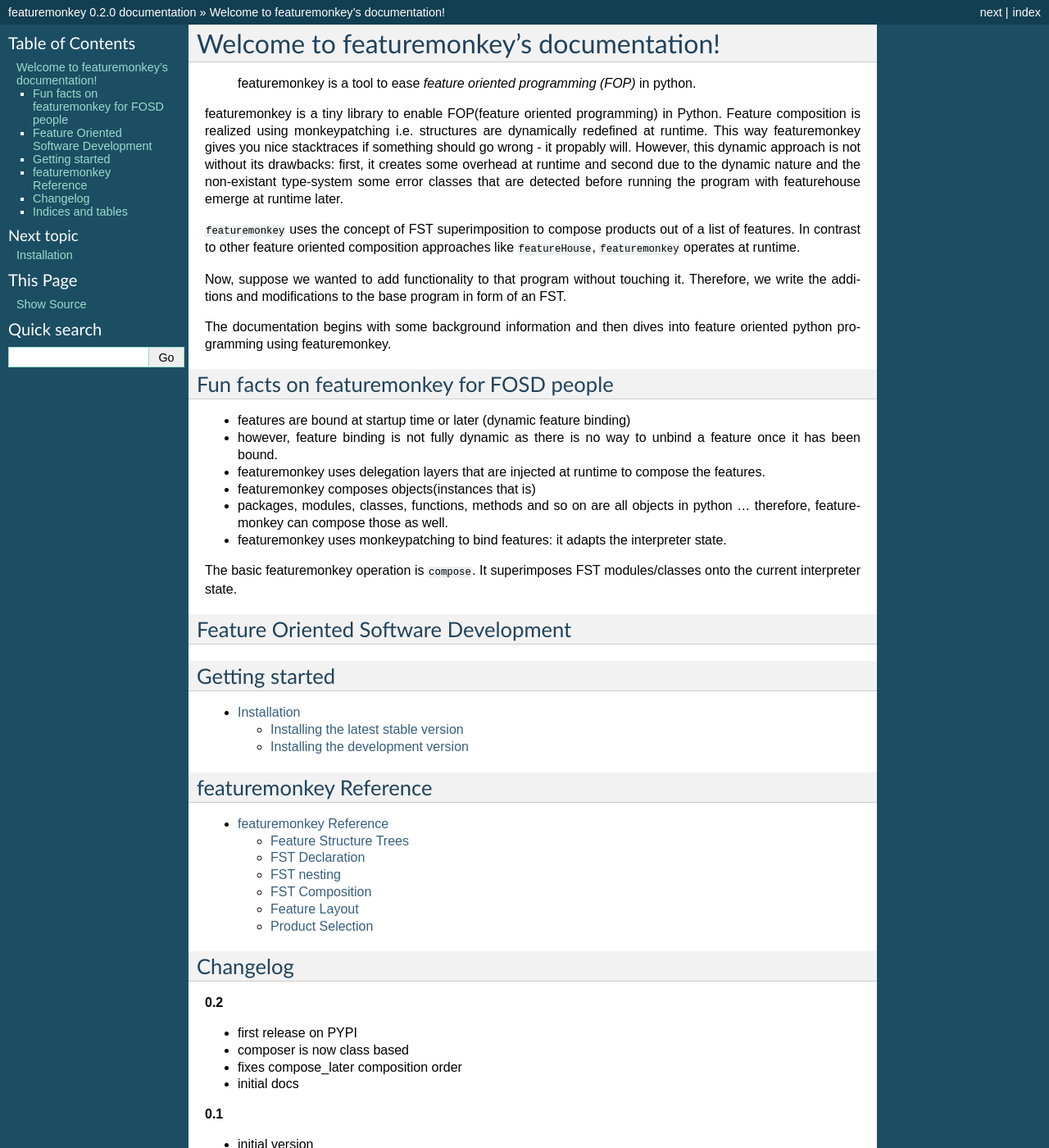
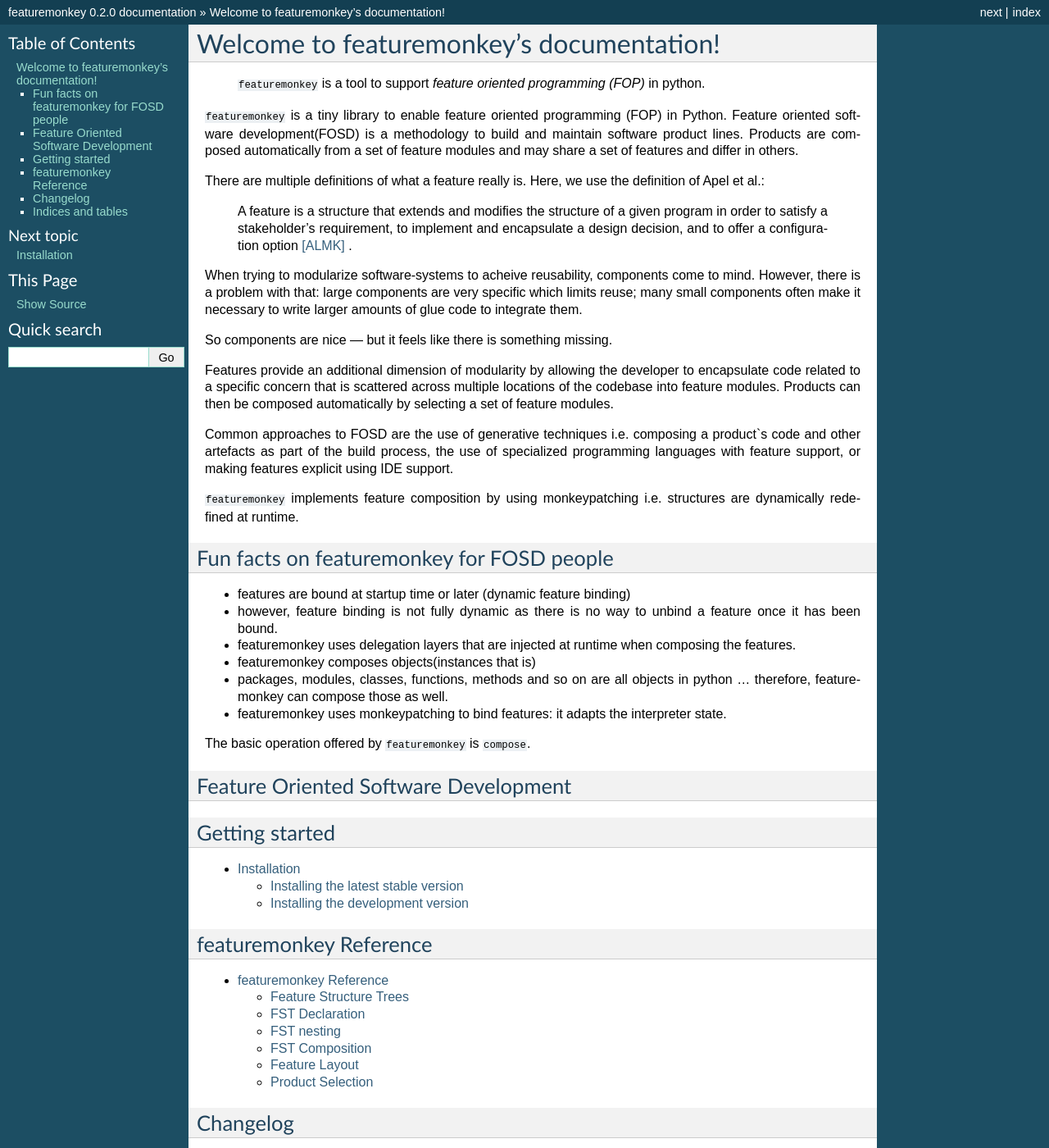
Before and after one commit to henzk/featuremonkey, a Sphinx documentation site: the page built from docs/index.rst, in a window 1280 px wide and 1400 px high. Shown: the whole window at 82% size. Built offline with Sphinx 7.4.7, drawn with Linux system fonts in a browser that asks for light colours; formulas are drawn with MathJax 3; pages that are not in the unit, such as notebooks, are missing from menus; some of the changed text lies outside the part shown.

Commit message:
docs: better intro

```diff
--- a/docs/index.rst
+++ b/docs/index.rst
@@ -2,23 +2,37 @@
 Welcome to featuremonkey's documentation!
 ##########################################
 
-    featuremonkey is a tool to ease *feature oriented programming (FOP)* in python.
+    ``featuremonkey`` is a tool to support *feature oriented programming (FOP)* in python.
 
 
-featuremonkey is a tiny library to enable FOP(feature oriented programming) in Python.
-Feature composition is realized using monkeypatching i.e. structures are dynamically redefined at runtime.
-This way featuremonkey gives you nice stacktraces if something should go wrong - it propably will.
-However, this dynamic approach is not without its drawbacks: first, it creates some overhead at runtime and second due to the dynamic nature and the non-existant type-system some error classes that are detected before running the program with featurehouse emerge at runtime later.
+``featuremonkey`` is a tiny library to enable feature oriented programming (FOP) in Python.
+Feature oriented software development(FOSD) is a methodology to build and maintain software product lines.
+Products are composed automatically from a set of feature modules and may share a set of features and differ in others.
 
-``featuremonkey`` uses the concept of FST superimposition to compose products out of a list of features.
-In contrast to other feature oriented composition approaches like ``featureHouse``, ``featuremonkey`` operates at runtime.
+There are multiple definitions of what a feature really is. Here, we use the definition of Apel et al.:
 
-Now, suppose we wanted to add functionality to that program without touching it.
-Therefore, we write the additions and modifications to the base program
-in form of an FST.
+    A feature is a structure that extends and modifies the structure of
+    a given program in order to satisfy a stakeholder’s requirement,
+    to implement and encapsulate a design decision,
+    and to offer a configuration option [ALMK]_ .
 
-The documentation begins with some background information
-and then dives into feature oriented python programming using featuremonkey.
+When trying to modularize software-systems to acheive reusability, components come to mind.
+However, there is a problem with that: large components are very specific which limits reuse;
+many small components often make it necessary to write larger amounts of glue code to integrate them.
+
+So components are nice --- but it feels like there is something missing.
+
+Features provide an additional dimension of modularity by allowing the developer to encapsulate
+code related to a specific concern that is scattered across multiple locations of the codebase into feature modules.
+Products can then be composed automatically by selecting a set of feature modules.
+
+Common approaches to FOSD are the use of generative techniques
+i.e. composing a product`s code and other artefacts as part of the build process,
+the use of specialized programming languages with feature support,
+or making features explicit using IDE support.
+
+``featuremonkey`` implements feature composition by using monkeypatching i.e. structures are dynamically redefined at runtime.
+
 
 *******************************************
 Fun facts on featuremonkey for FOSD people
@@ -27,14 +41,13 @@
 
 - features are bound at startup time or later (dynamic feature binding)
 - however, feature binding is not fully dynamic as there is no way to unbind a feature once it has been bound.
-- featuremonkey uses delegation layers that are injected at runtime to compose the features.
+- featuremonkey uses delegation layers that are injected at runtime when composing the features.
 - featuremonkey composes objects(instances that is)
 - packages, modules, classes, functions, methods and so on are all objects in python ... therefore, featuremonkey can compose those as well.
 - featuremonkey uses monkeypatching to bind features: it adapts the interpreter state.
 
 
-
-The basic featuremonkey operation is ``compose``. It superimposes FST modules/classes onto the current interpreter state.
+The basic operation  offered by ``featuremonkey`` is ``compose``.
 
 ***************************************
 Feature Oriented Software Development
@@ -90,3 +103,11 @@
 * :ref:`genindex`
 * :ref:`modindex`
 * :ref:`search`
+
+
+.. [ALMK] S. Apel, C. Lengauer, B. Möller, and C. Kästner.
+    An Algebra for Features and Feature Composition.
+    In Proceedings of the International Conference on
+    Algebraic Methodology and Software Technology (AMAST),
+    volume 5140 of Lecture Notes in Computer Science,
+    pages 36–50. Springer-Verlag, 2008.
```
